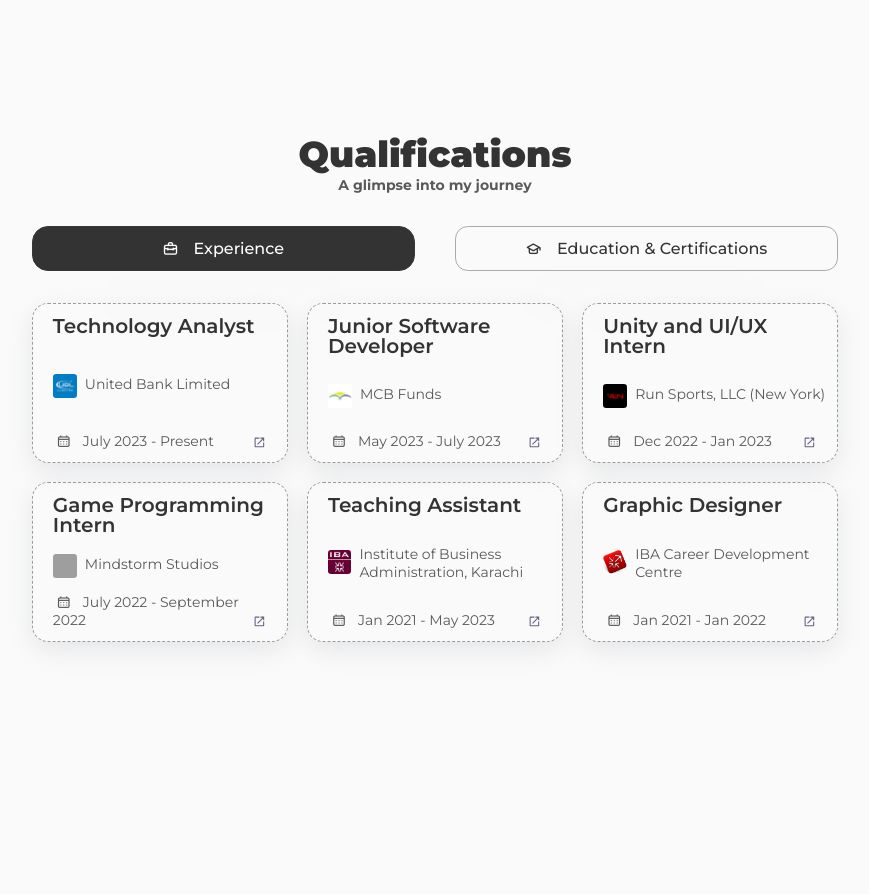
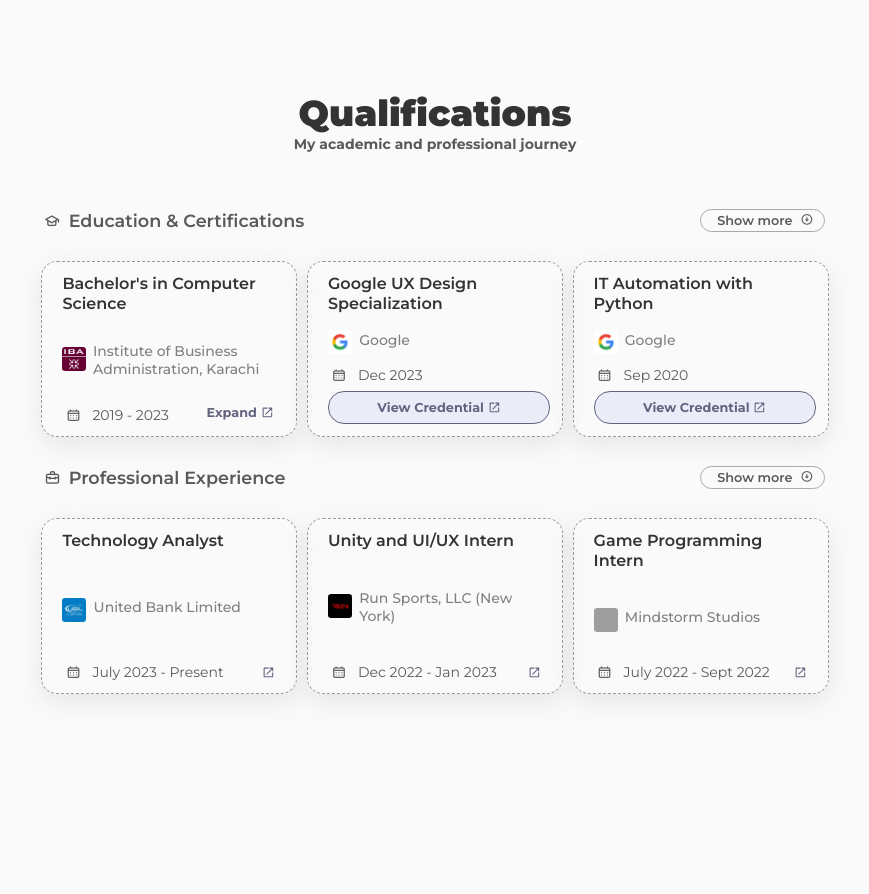
Before and after one commit to saadhzubairi/saadhzubairi_portfolio, a React (Create React App) app: page / in a window 1280 px wide. Shown: the part 2740-3634 px from the top of the page, without its empty margins (205-1074 px from the left). Built offline with nearby package versions, Linux system fonts and the light colour scheme; grey boxes are pictures that could not be loaded.

Commit message:
enhanced the qualifications section

```diff
--- a/src/assets/EDXP_data/experience.json
+++ b/src/assets/EDXP_data/experience.json
@@ -70,7 +70,7 @@
     {
         "desg": "Game Programming Intern",
         "company": "Mindstorm Studios",
-        "years": "July 2022 - September 2022",
+        "years": "July 2022 - Sept 2022",
         "logo": "/XP_logos/mindstorm_studios_logo.jpeg",
         "website": "https://mindstormstudios.com/",
         "linkedIn": "https://www.linkedin.com/company/mindstorm-studios/",
--- a/src/components/PortfolioPage/ImageList.jsx
+++ b/src/components/PortfolioPage/ImageList.jsx
@@ -82,6 +82,7 @@ export default function MasonryImageList() {
 
     const handleClose = () => {
         setOpen(false)
+        setImageLoadingFull(true)
     }
 
     const containerRef = React.useRef(null);
@@ -157,6 +158,10 @@ export default function MasonryImageList() {
         }
     };
 
+    const handleImgLoadingFull = () => {
+        setImageLoadingFull(!imgLoadingFull)
+    }
+
     const checkUpdateTimeout = () => {
         const currentTime = Date.now();
         if (currentTime - lastUpdateTimestamp > 1500) {
@@ -195,19 +200,18 @@ export default function MasonryImageList() {
                 <Box sx={{ width: "100%", height: "100%", overflowY: 'scroll' }}>
                     <ImageList variant="masonry" cols={cols} gap={8}>
                         {itemData.map((item) => (
-                            <ImageListItem key={item}>
+                            <ImageListItem key={item.id}>
                                 <img
-                                    srcSet={`${item}?w=248&fit=crop&auto=format&dpr=2 2x`}
-                                    src={`${item}?w=248&fit=crop&auto=format`}
+                                    srcSet={`${item.src}?w=248&fit=crop&auto=format&dpr=2 2x`}
+                                    src={`${item.src}?w=248&fit=crop&auto=format`}
                                     alt='~'
-                                    onClick={() => { setModImg(item); setOpen(true) }}
+                                    onClick={() => { setModImg(item.src); setOpen(true) }}
                                     className='photography_portfolio_image'
                                     onLoad={updateLoadeds}
                                 />
                             </ImageListItem>
                         ))}
                     </ImageList>
-
 
                     <Modal open={open} onClose={handleClose}>
                         <Fade in={open}>
@@ -216,7 +220,7 @@ export default function MasonryImageList() {
                                 <Fade in={!imgLoadingFull}>
                                     <img src={modImg} alt=""
                                         className="photography_portfolio_modal_image"
-                                        onLoad={handleImgLoad}
+                                        onLoad={handleImgLoadingFull}
                                         style={{ display: imgLoadingFull ? 'none' : 'block' }} />
                                 </Fade>
                                 <div className="modal_close_button">
@@ -244,77 +248,77 @@ export default function MasonryImageList() {
 }
 
 const itemData = [
-    '/pics/2023-11-30_18-42-16.jpg',
-    "/pics/1626543738.jpg",
-    "/pics/1626544343.jpg",
-    "/pics/1626544470.jpg",
-    "/pics/1626544526.jpg",
-    "/pics/1626575243.jpg",
-    "/pics/1630613661.jpg",
-    "/pics/1632910125.jpg",
-    "/pics/1632910159.jpg",
-    "/pics/1632910189.jpg",
-    "/pics/1632910264.jpg",
-    "/pics/1632910322.jpg",
-    "/pics/1632910356.jpg",
-    "/pics/1649518078.jpg",
-    "/pics/20190728224648__MG_9659.JPG",
-    "/pics/20190812013053_IMG_0098.JPG",
-    "/pics/20200324_221655.jpg",
-    "/pics/20201217_214424-01.jpeg",
-    "/pics/2023-11-30_18-42-16.jpg",
-    "/pics/IMG_20190924_155228.jpg",
-    "/pics/IMG_20191010_180114_386.jpg",
-    "/pics/IMG_20191031_154741.jpg",
-    "/pics/IMG_20200107_173121.jpg",
-    "/pics/IMG_20200109_175223.jpg",
-    "/pics/IMG_20200116_125636.jpg",
-    "/pics/IMG_20200217_081649_1.jpg",
-    "/pics/IMG_20200227_094923 (1).jpg",
-    "/pics/IMG_20200630_182524.jpg",
-    "/pics/IMG_20200921_082337.jpg",
-    "/pics/IMG_20200921_143126.jpg",
-    "/pics/IMG_20210209_081518.jpg",
-    "/pics/IMG_20210209_082031.jpg",
-    "/pics/IMG_20210927_131951-01.jpeg",
-    "/pics/IMG_20210927_132429-01.jpeg",
-    "/pics/IMG_20210929_142042-01.jpeg",
-    "/pics/IMG_20210929_142125-01.jpeg",
-    "/pics/IMG_20210929_142230-01.jpeg",
-    "/pics/IMG_20220418_104245.jpg",
-    "/pics/PXL_20220813_224758319.NIGHT.jpg",
-    "/pics/PXL_20220814_100807432.jpg",
-    "/pics/PXL_20220912_092838749.jpg",
-    "/pics/PXL_20220929_131258263~2.jpg",
-    "/pics/PXL_20221008_133207593-01.jpeg",
-    "/pics/PXL_20221107_120006963-01.jpeg",
-    "/pics/PXL_20221128_030445683-01.jpeg",
-    "/pics/PXL_20230109_122609967~3.jpg",
-    "/pics/PXL_20230118_131607240~2.jpg",
-    "/pics/PXL_20230124_135503554.NIGHT.jpg",
-    "/pics/PXL_20230206_150644319.NIGHT.jpg",
-    "/pics/PXL_20230210_142157674-01.jpeg",
-    "/pics/PXL_20230223_140816650~2-01.jpeg",
-    "/pics/PXL_20230310_131742176~2.jpg",
-    "/pics/PXL_20230316_083101642-01.jpeg",
-    "/pics/PXL_20230320_133429846-01.jpeg",
-    "/pics/PXL_20230404_100914816~2.jpg",
-    "/pics/PXL_20230509_132905548.jpg",
-    "/pics/PXL_20230523_095353720~2.jpg",
-    "/pics/PXL_20230529_142952704-01.jpeg",
-    "/pics/PXL_20230615_143445743~2.jpg",
-    "/pics/PXL_20230706_143421217-01.jpeg",
-    "/pics/PXL_20230714_033252896-01.jpeg",
-    "/pics/PXL_20230724_070535823.jpg",
-    "/pics/PXL_20230916_134755380.jpg",
-    "/pics/PXL_20230920_115554635~2.jpg",
-    "/pics/PXL_20230920_115629894.jpg",
-    "/pics/PXL_20231004_035057336~2.jpg",
-    "/pics/PXL_20231009_121754871~2.jpg",
-    "/pics/PXL_20231014_052930609 (1).jpg",
-    "/pics/PXL_20231023_121219453~2.jpg",
-    "/pics/PXL_20231031_123101664.jpg",
-    "/pics/PXL_20231108_094249141.jpg",
-    "/pics/PXL_20231113_122534075.jpg",
-    "/pics/PXL_20231115_012759252.jpg",
+    { id: "1", src: '/pics/2023-11-30_18-42-16.jpg' },
+    { id: "2", src: "/pics/1626543738.jpg" },
+    { id: "3", src: "/pics/1626544343.jpg" },
+    { id: "4", src: "/pics/1626544470.jpg" },
+    { id: "5", src: "/pics/1626544526.jpg" },
+    { id: "6", src: "/pics/1626575243.jpg" },
+    { id: "7", src: "/pics/1630613661.jpg" },
+    { id: "8", src: "/pics/1632910125.jpg" },
+    { id: "9", src: "/pics/1632910159.jpg" },
+    { id: "10", src: "/pics/1632910189.jpg" },
+    { id: "11", src: "/pics/1632910264.jpg" },
+    { id: "12", src: "/pics/1632910322.jpg" },
+    { id: "13", src: "/pics/1632910356.jpg" },
+    { id: "14", src: "/pics/1649518078.jpg" },
+    { id: "15", src: "/pics/20190728224648__MG_9659.JPG" },
+    { id: "16", src: "/pics/20190812013053_IMG_0098.JPG" },
+    { id: "17", src: "/pics/20200324_221655.jpg" },
+    { id: "18", src: "/pics/20201217_214424-01.jpeg" },
+    { id: "19", src: "/pics/2023-11-30_18-42-16.jpg" },
+    { id: "20", src: "/pics/IMG_20190924_155228.jpg" },
+    { id: "21", src: "/pics/IMG_20191010_180114_386.jpg" },
+    { id: "22", src: "/pics/IMG_20191031_154741.jpg" },
+    { id: "23", src: "/pics/IMG_20200107_173121.jpg" },
+    { id: "24", src: "/pics/IMG_20200109_175223.jpg" },
+    { id: "25", src: "/pics/IMG_20200116_125636.jpg" },
+    { id: "26", src: "/pics/IMG_20200217_081649_1.jpg" },
+    { id: "27", src: "/pics/IMG_20200227_094923 (1).jpg" },
+    { id: "28", src: "/pics/IMG_20200630_182524.jpg" },
+    { id: "29", src: "/pics/IMG_20200921_082337.jpg" },
+    { id: "30", src: "/pics/IMG_20200921_143126.jpg" },
+    { id: "31", src: "/pics/IMG_20210209_081518.jpg" },
+    { id: "32", src: "/pics/IMG_20210209_082031.jpg" },
+    { id: "33", src: "/pics/IMG_20210927_131951-01.jpeg" },
+    { id: "34", src: "/pics/IMG_20210927_132429-01.jpeg" },
+    { id: "35", src: "/pics/IMG_20210929_142042-01.jpeg" },
+    { id: "36", src: "/pics/IMG_20210929_142125-01.jpeg" },
+    { id: "37", src: "/pics/IMG_20210929_142230-01.jpeg" },
+    { id: "38", src: "/pics/IMG_20220418_104245.jpg" },
+    { id: "39", src: "/pics/PXL_20220813_224758319.NIGHT.jpg" },
+    { id: "40", src: "/pics/PXL_20220814_100807432.jpg" },
+    { id: "41", src: "/pics/PXL_20220912_092838749.jpg" },
+    { id: "42", src: "/pics/PXL_20220929_131258263~2.jpg" },
+    { id: "43", src: "/pics/PXL_20221008_133207593-01.jpeg" },
+    { id: "44", src: "/pics/PXL_20221107_120006963-01.jpeg" },
+    { id: "45", src: "/pics/PXL_20221128_030445683-01.jpeg" },
+    { id: "46", src: "/pics/PXL_20230109_122609967~3.jpg" },
+    { id: "47", src: "/pics/PXL_20230118_131607240~2.jpg" },
+    { id: "48", src: "/pics/PXL_20230124_135503554.NIGHT.jpg" },
+    { id: "49", src: "/pics/PXL_20230206_150644319.NIGHT.jpg" },
+    { id: "50", src: "/pics/PXL_20230210_142157674-01.jpeg" },
+    { id: "51", src: "/pics/PXL_20230223_140816650~2-01.jpeg" },
+    { id: "52", src: "/pics/PXL_20230310_131742176~2.jpg" },
+    { id: "53", src: "/pics/PXL_20230316_083101642-01.jpeg" },
+    { id: "54", src: "/pics/PXL_20230320_133429846-01.jpeg" },
+    { id: "55", src: "/pics/PXL_20230404_100914816~2.jpg" },
+    { id: "56", src: "/pics/PXL_20230509_132905548.jpg" },
+    { id: "57", src: "/pics/PXL_20230523_095353720~2.jpg" },
+    { id: "58", src: "/pics/PXL_20230529_142952704-01.jpeg" },
+    { id: "59", src: "/pics/PXL_20230615_143445743~2.jpg" },
+    { id: "60", src: "/pics/PXL_20230706_143421217-01.jpeg" },
+    { id: "61", src: "/pics/PXL_20230714_033252896-01.jpeg" },
+    { id: "62", src: "/pics/PXL_20230724_070535823.jpg" },
+    { id: "63", src: "/pics/PXL_20230916_134755380.jpg" },
+    { id: "64", src: "/pics/PXL_20230920_115554635~2.jpg" },
+    { id: "65", src: "/pics/PXL_20230920_115629894.jpg" },
+    { id: "66", src: "/pics/PXL_20231004_035057336~2.jpg" },
+    { id: "67", src: "/pics/PXL_20231009_121754871~2.jpg" },
+    { id: "68", src: "/pics/PXL_20231014_052930609 (1).jpg" },
+    { id: "69", src: "/pics/PXL_20231023_121219453~2.jpg" },
+    { id: "70", src: "/pics/PXL_20231031_123101664.jpg" },
+    { id: "71", src: "/pics/PXL_20231108_094249141.jpg" },
+    { id: "72", src: "/pics/PXL_20231113_122534075.jpg" },
+    { id: "73", src: "/pics/PXL_20231115_012759252.jpg" },
 ];
--- a/src/components/home/home.css
+++ b/src/components/home/home.css
@@ -230,7 +230,6 @@
     .home_buttons_list {
         margin-bottom: 5rem;
     }
-
 }
 
 @media screen and (max-width: 350px) {}
--- a/src/components/qualifications/Qualifications.jsx
+++ b/src/components/qualifications/Qualifications.jsx
@@ -95,30 +95,55 @@ function Qualifications(props) {
         };
     }, []);
 
+
+    const [showAlled, setShowAlled] = useState(false)
+
+    const handleShowAlled = () => {
+        setShowAlled(!showAlled)
+    }
+    const [showAllxp, setShowAllxp] = useState(false)
+
+    const handleShowAllxp = () => {
+        setShowAllxp(!showAllxp)
+    }
+
+    const hideXp = [1, 4, 5]
+    const hideCert = [2]
+    const hideEd = [1, 2]
+
     return (
         <section className="qualifications section" id="Qual">
             <h2 className="section__title">Qualifications</h2>
-            <span className="section__subtitle">A glimpse into my journey</span>
+            <span className="section__subtitle">My academic and professional journey</span>
 
             <div className="qual__container container">
 
-                <div className="qual__tabs ">
-                    <div className={toggle === 1 ? "qual__button qual__active button--flex " : "qual__button button--flex "}
-                        onClick={() => toggleTab(1)}>
-                        <i className="uil uil-briefcase-alt qual__icon"></i> Experience
-                    </div>
-                    <div className={toggle === 0 ? "qual__button qual__active button--flex " : "qual__button button--flex "}
-                        onClick={() => toggleTab(0)}>
+
+                <div className="qual__category__heading">
+                    <div className="qual__category__sub">
                         <i className="uil uil-graduation-cap qual__icon"></i> Education & Certifications
                     </div>
+                    <div className="qual__category__sub qual_showmore_button" onClick={handleShowAlled}>
+                        {showAlled
+                            ?
+                            <>Show less <i class='bx bx-up-arrow-circle' ></i></> :
+                            <>Show more <i class='bx bx-down-arrow-circle'></i></>}
+
                     </div>
+                </div>
+
                 <div className="qual__sections">
                     <Box sx={{ display: 'flex' }}>
-                        <Fade in={(toggle === 0)}>
-                            <div className={toggle === 0 ? "qual__content qual__content-active" : "qual__content qual__content"}>
+                        <div className="qual__content qual__content-active">
                             {ed_data.map((item, index) => (
                                 <>
-                                        <div className="qual__data" onClick={() => handleOpen(index)}>
+                                    <div className={showAlled
+                                        ? "qual__data"
+                                        : hideEd.indexOf(index) === -1
+                                            ? "qual__data"
+                                            : "qual__data_hidden"}
+                                        onClick={() => handleOpen(index)}
+                                    >
                                         <h3 className="qual__title">{item.degree}</h3>
                                         <div className="qual__subtitle_img__and__text">
                                             <img src={item.logo} alt="" className="qual__subtitle_img" />
@@ -151,7 +176,7 @@ function Qualifications(props) {
 
                             {certs_data.map((item, index) => (
                                 <>
-                                        <div className="qual__data cert__data" onClick={() => window.open(item.credentialId, '_blank')}>
+                                    <div className={showAlled ? "qual__data" : hideCert.indexOf(index) === -1 ? "qual__data cert__data" : "qual__data_hidden"} onClick={() => window.open(item.credentialId, '_blank')}>
                                         <h3 className="qual__title">{item.name}</h3>
                                         <div className="qual__subtitle_img__and__text">
                                             <img src={item.logo} alt="" className="qual__subtitle_img" />
@@ -167,16 +192,30 @@ function Qualifications(props) {
                                 </>
                             ))}
                         </div>
-                        </Fade>
+
                     </Box>
+                </div>
 
+                <div className="qual__category__heading">
+                    <div className="qual__category__sub">
+                        <i className="uil uil-briefcase-alt qual__icon"></i> Professional Experience
+                    </div>
+                    <div className="qual__category__sub qual_showmore_button" onClick={handleShowAllxp}>
+                        {showAllxp
+                            ?
+                            <>Show less <i class='bx bx-up-arrow-circle' ></i></> :
+                            <>Show more <i class='bx bx-down-arrow-circle'></i></>}
+                    </div>
+                </div>
+
+                <div className="qual__sections">
                     <Box sx={{ display: 'flex' }}>
-                        <Fade in={(toggle === 1)}>
-                            <div className={toggle === 1 ? "qual__content qual__content-active" : "qual__content qual__content"}>
+
+                        <div className="qual__content qual__content-active">
 
                             {xp_data.map((item, index) => (
                                 <>
-                                        <div className="qual__data" onClick={() => handleOpen_(index)} >
+                                    <div className={showAllxp ? "qual__data" : hideXp.indexOf(index) === -1 ? "qual__data" : "qual__data_hidden"} onClick={() => handleOpen_(index)} >
                                         <h3 className="qual__title">{item.desg}</h3>
                                         <div className="qual__subtitle_img__and__text">
                                             <img src={item.logo} alt="" className="qual__subtitle_img" />
@@ -206,13 +245,12 @@ function Qualifications(props) {
                                     </Modal>
                                 </>
                             ))}
-
                         </div>
-                        </Fade>
                     </Box>
                 </div>
-            </div>
-        </section>
+
+            </div >
+        </section >
     )
 }
 export default Qualifications
--- a/src/components/qualifications/qualifications.css
+++ b/src/components/qualifications/qualifications.css
@@ -70,10 +70,10 @@
 .qual__content-active {
     display: flex;
     flex-direction: row;
-    gap: 1.2rem;
     align-items: center;
     justify-content: center;
     flex-wrap: wrap;
+    max-width: 806.4px;
 }
 
 .qual__data {
@@ -81,12 +81,22 @@
     flex-direction: column;
     justify-content: space-between;
     width: 16rem;
-    height: 10rem;
+    height: 11rem;
     border: dashed rgb(155, 155, 155) 1px;
     border-radius: 1rem;
     padding: 0.75rem 0.75rem 0.75rem 1.25rem;
     transition: 300ms;
     box-shadow: rgba(149, 157, 165, 0.2) 0px 8px 24px;
+    margin: 0.3rem;
+}
+
+.qual__data_hidden {
+    opacity: 0;
+    width: 0;
+    height: 0;
+    padding: 0;
+    display: block;
+    border: none;
 }
 
 .qual__data:hover {
@@ -100,7 +110,7 @@
 }
 
 .qual__title {
-    font-size: var(--h3-font-size);
+    font-size: 1rem;
     font-weight: 600;
     line-height: 1.25rem;
     margin-bottom: 0.5rem;
@@ -112,6 +122,15 @@
     justify-content: flex-start;
     gap: 0.5em;
     margin-bottom: 0.5rem;
+    font-size: 0.9rem;
+    font-weight: 500;
+    color: gray;
+}
+
+.qual__category__sub {
+    display: flex;
+    align-items: center;
+    gap: 0.5rem;
 }
 
 .qual__subtitle_img {
@@ -162,7 +181,7 @@
 
 .qual__data_openIcon {
     position: absolute;
-    margin-top: 7.3rem;
+    margin-top: 8.2rem;
     margin-left: 9rem;
     font-size: 0.8rem;
     display: flex;
@@ -174,7 +193,7 @@
 
 .qual__data_openIcon_xp {
     position: absolute;
-    margin-top: 7.5rem;
+    margin-top: 8.4rem;
     margin-left: 12.5rem;
     font-size: 0.8rem;
     display: flex;
@@ -203,10 +222,6 @@
     background-color: rgb(217, 219, 233);
 }
 
-.cert__data {
-    height: 12rem;
-}
-
 .blurDownq {
     filter: grayscale(100%);
     opacity: 0;
@@ -214,6 +229,35 @@
     transform: translate(0px, 58px);
     -webkit-transform: translate(0px, 58px);
     -moz-transform: translate(0px, 58px);
+}
+
+.qual__category__heading {
+    padding: 1.5rem 0.5rem;
+    font-size: 1.1rem;
+    text-align: left;
+    width: 100%;
+    display: flex;
+    align-items: center;
+    gap: 0.5rem;
+    font-weight: 600;
+    justify-content: space-between;
+}
+
+.qual_showmore_button {
+    border: #aaa solid 1px;
+    border-radius: 1rem;
+    padding: 0.2rem 0.7rem;
+    padding-left: 1rem !important;
+    font-size: 0.8rem;
+    font-weight: 600;
+    user-select: none;
+    cursor: pointer;
+
+}
+
+.qual_showmore_button:hover {
+    background-color: #333;
+    color: white;
 }
 
 @media screen and (max-width: 750px) {
```
Lines whose indentation alone changed are shown as unchanged.
